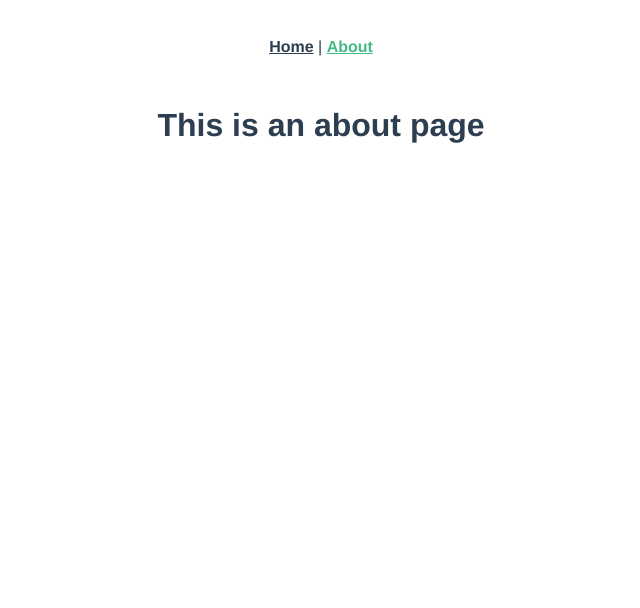
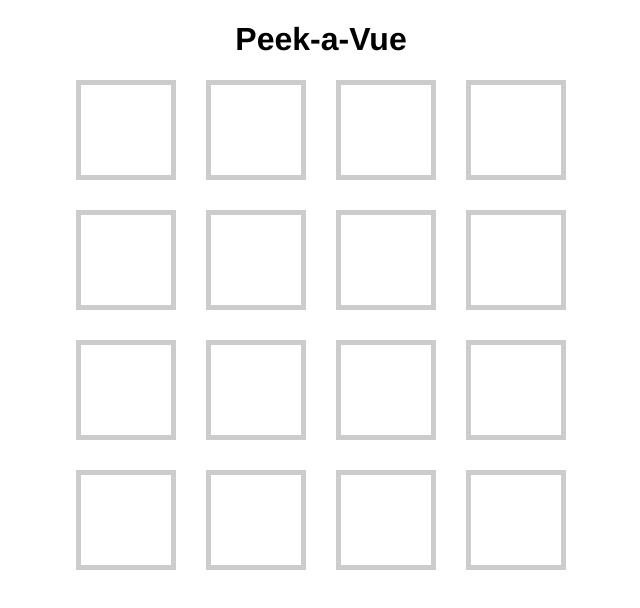
Before and after one commit to bmunoz89/peek-a-vue, a Vue app: page /about in a window 1280 px wide. Shown: the top 608 px of the page, without its empty margins (319-959 px from the left). Built offline with nearby package versions, Linux system fonts and the light colour scheme.

Commit message:
chore: remove boilerplate files

```diff
--- a/src/App.vue
+++ b/src/App.vue
@@ -1,30 +1,51 @@
 <template>
-  <div id="nav">
-    <router-link to="/">Home</router-link> |
-    <router-link to="/about">About</router-link>
-  </div>
-  <router-view />
+  <h1>Peek-a-Vue</h1>
+  <section class="game-board">
+    <div class="card"></div>
+    <div class="card"></div>
+    <div class="card"></div>
+    <div class="card"></div>
+    <div class="card"></div>
+    <div class="card"></div>
+    <div class="card"></div>
+    <div class="card"></div>
+    <div class="card"></div>
+    <div class="card"></div>
+    <div class="card"></div>
+    <div class="card"></div>
+    <div class="card"></div>
+    <div class="card"></div>
+    <div class="card"></div>
+    <div class="card"></div>
+  </section>
 </template>
+
+<script lang="ts">
+import { defineComponent } from 'vue'
+
+export default defineComponent({
+  name: 'App',
+  components: {},
+  setup() {
+    return {}
+  },
+})
+</script>
 
 <style lang="scss">
 #app {
   font-family: Avenir, Helvetica, Arial, sans-serif;
-  -webkit-font-smoothing: antialiased;
-  -moz-osx-font-smoothing: grayscale;
   text-align: center;
-  color: #2c3e50;
 }
 
-#nav {
-  padding: 30px;
+.game-board {
+  display: grid;
+  grid-template: repeat(4, 100px) / repeat(4, 100px);
+  gap: 30px;
+  justify-content: center;
 
-  a {
-    font-weight: bold;
-    color: #2c3e50;
-
-    &.router-link-exact-active {
-      color: #42b983;
-    }
+  .card {
+    border: 5px solid #ccc;
   }
 }
 </style>
--- a/src/components/HelloWorld.vue
+++ /dev/null
@@ -1,122 +0,0 @@
-<template>
-  <div class="hello">
-    <h1>{{ msg }}</h1>
-    <p>
-      For a guide and recipes on how to configure / customize this project,<br />
-      check out the
-      <a href="https://cli.vuejs.org" target="_blank" rel="noopener">vue-cli documentation</a>.
-    </p>
-    <h3>Installed CLI Plugins</h3>
-    <ul>
-      <li>
-        <a
-          href="https://github.com/vuejs/vue-cli/tree/dev/packages/%40vue/cli-plugin-babel"
-          target="_blank"
-          rel="noopener"
-          >babel</a
-        >
-      </li>
-      <li>
-        <a
-          href="https://github.com/vuejs/vue-cli/tree/dev/packages/%40vue/cli-plugin-router"
-          target="_blank"
-          rel="noopener"
-          >router</a
-        >
-      </li>
-      <li>
-        <a
-          href="https://github.com/vuejs/vue-cli/tree/dev/packages/%40vue/cli-plugin-vuex"
-          target="_blank"
-          rel="noopener"
-          >vuex</a
-        >
-      </li>
-      <li>
-        <a
-          href="https://github.com/vuejs/vue-cli/tree/dev/packages/%40vue/cli-plugin-eslint"
-          target="_blank"
-          rel="noopener"
-          >eslint</a
-        >
-      </li>
-      <li>
-        <a
-          href="https://github.com/vuejs/vue-cli/tree/dev/packages/%40vue/cli-plugin-typescript"
-          target="_blank"
-          rel="noopener"
-          >typescript</a
-        >
-      </li>
-    </ul>
-    <h3>Essential Links</h3>
-    <ul>
-      <li>
-        <a href="https://vuejs.org" target="_blank" rel="noopener">Core Docs</a>
-      </li>
-      <li>
-        <a href="https://forum.vuejs.org" target="_blank" rel="noopener">Forum</a>
-      </li>
-      <li>
-        <a href="https://chat.vuejs.org" target="_blank" rel="noopener">Community Chat</a>
-      </li>
-      <li>
-        <a href="https://twitter.com/vuejs" target="_blank" rel="noopener">Twitter</a>
-      </li>
-      <li>
-        <a href="https://news.vuejs.org" target="_blank" rel="noopener">News</a>
-      </li>
-    </ul>
-    <h3>Ecosystem</h3>
-    <ul>
-      <li>
-        <a href="https://router.vuejs.org" target="_blank" rel="noopener">vue-router</a>
-      </li>
-      <li>
-        <a href="https://vuex.vuejs.org" target="_blank" rel="noopener">vuex</a>
-      </li>
-      <li>
-        <a href="https://github.com/vuejs/vue-devtools#vue-devtools" target="_blank" rel="noopener"
-          >vue-devtools</a
-        >
-      </li>
-      <li>
-        <a href="https://vue-loader.vuejs.org" target="_blank" rel="noopener">vue-loader</a>
-      </li>
-      <li>
-        <a href="https://github.com/vuejs/awesome-vue" target="_blank" rel="noopener"
-          >awesome-vue</a
-        >
-      </li>
-    </ul>
-  </div>
-</template>
-
-<script lang="ts">
-import { defineComponent } from 'vue'
-
-export default defineComponent({
-  name: 'HelloWorld',
-  props: {
-    msg: String,
-  },
-})
-</script>
-
-<!-- Add "scoped" attribute to limit CSS to this component only -->
-<style scoped lang="scss">
-h3 {
-  margin: 40px 0 0;
-}
-ul {
-  list-style-type: none;
-  padding: 0;
-}
-li {
-  display: inline-block;
-  margin: 0 10px;
-}
-a {
-  color: #42b983;
-}
-</style>
--- a/src/main.ts
+++ b/src/main.ts
@@ -1,6 +1,4 @@
 import { createApp } from 'vue'
 import App from './App.vue'
-import router from './router'
-import store from './store'
 
-createApp(App).use(store).use(router).mount('#app')
+createApp(App).mount('#app')
--- a/src/router/index.ts
+++ /dev/null
@@ -1,26 +0,0 @@
-import type { RouteRecordRaw } from 'vue-router'
-import { createRouter, createWebHistory } from 'vue-router'
-import Home from '../views/Home.vue'
-
-const routes: Array<RouteRecordRaw> = [
-  {
-    path: '/',
-    name: 'Home',
-    component: Home,
-  },
-  {
-    path: '/about',
-    name: 'About',
-    // route level code-splitting
-    // this generates a separate chunk (about.[hash].js) for this route
-    // which is lazy-loaded when the route is visited.
-    component: () => import(/* webpackChunkName: "about" */ '../views/About.vue'),
-  },
-]
-
-const router = createRouter({
-  history: createWebHistory(process.env.BASE_URL),
-  routes,
-})
-
-export default router
--- a/src/store/index.ts
+++ /dev/null
@@ -1,8 +0,0 @@
-import { createStore } from 'vuex'
-
-export default createStore({
-  state: {},
-  mutations: {},
-  actions: {},
-  modules: {},
-})
--- a/src/views/About.vue
+++ /dev/null
@@ -1,5 +0,0 @@
-<template>
-  <div class="about">
-    <h1>This is an about page</h1>
-  </div>
-</template>
--- a/src/views/Home.vue
+++ /dev/null
@@ -1,18 +0,0 @@
-<template>
-  <div class="home">
-    <img alt="Vue logo" src="../assets/logo.png" />
-    <HelloWorld msg="Welcome to Your Vue.js + TypeScript App" />
-  </div>
-</template>
-
-<script lang="ts">
-import { defineComponent } from 'vue'
-import HelloWorld from '@/components/HelloWorld.vue' // @ is an alias to /src
-
-export default defineComponent({
-  name: 'Home',
-  components: {
-    HelloWorld,
-  },
-})
-</script>
```
Also changed, not shown: src/assets/logo.png (deleted).
